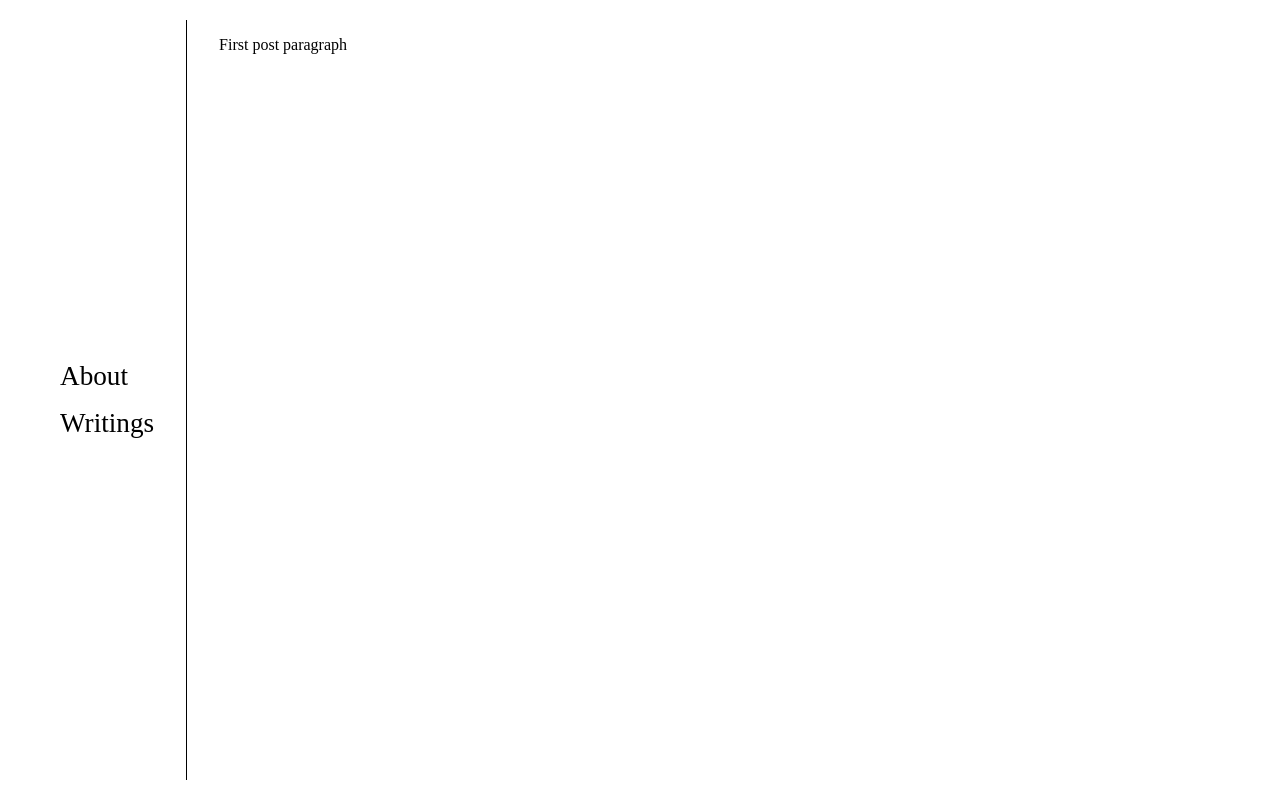
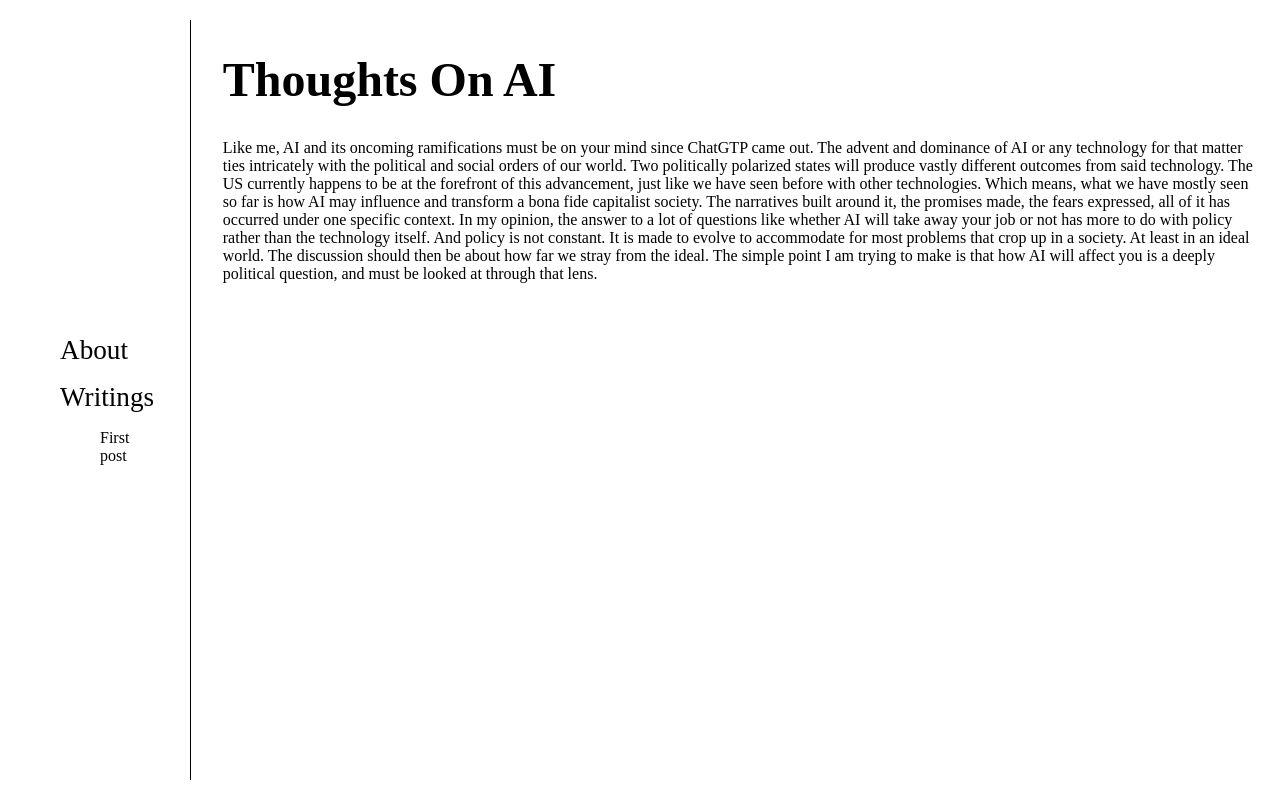
Before and after one commit to violetviolinist/personal_blog, an Eleventy site: page posts/post-01.html in a window 1280 px wide. Built offline with nearby package versions, Linux system fonts and the light colour scheme; Eleventy itself is replaced by a stand-in of ours; files that its build step writes are made by us from their sources.

Commit message:
add first post

```diff
--- a/_includes/main.html
+++ b/_includes/main.html
@@ -50,7 +50,7 @@ title: mostly rants
         color: inherit;
       }
       #postHeading {
-        font-family: "Alternate Gothic";
+        font-family: "Roboto Mono";
         font-size: 48px;
       }
       .currentNavItem {
@@ -71,7 +71,7 @@ title: mostly rants
           <li class="navItem">
             Writings
           </li>
-          <!-- <li>
+          <li>
             <ul class="bulletless-list">
               {% for post in collections.post -%}
                 <li>
@@ -81,11 +81,11 @@ title: mostly rants
                 </li>
               {% endfor -%}
             </ul>
-          </li> -->
+          </li>
         </ul>
       </div>
       <div id="contentBox">
-        <!-- <h1 id="postHeading">{{ heading }}</h1> -->
+        <h1 id="postHeading">{{ heading }}</h1>
         {{ content }}
       </div>
     </div>
--- a/posts/post-01.html
+++ b/posts/post-01.html
@@ -1,9 +1,15 @@
 ---
 tags: post
 title: First post
-heading: Thoughts On Generative AI
+heading: Thoughts On AI
 layout: main.html
 ---
 <p>
-  First post paragraph
+Like me, AI and its oncoming ramifications must be on your mind since ChatGTP came out.
+The advent and dominance of AI or any technology for that matter ties intricately with the political and social orders of our world. Two politically polarized states will
+produce vastly different outcomes from said technology. The US currently happens to be at the forefront of this advancement, just like we have seen before with other technologies.
+Which means, what we have mostly seen so far is how AI may influence and transform a bona fide capitalist society. The narratives built around it, the promises made, the fears expressed,
+all of it has occurred under one specific context. In my opinion, the answer to a lot of questions like whether AI will take away your job or not has more to do with policy rather than the technology itself.
+And policy is not constant. It is made to evolve to accommodate for most problems that crop up in a society. At least in an ideal world. The discussion should then be about how far we stray from the ideal.
+The simple point I am trying to make is that how AI will affect you is a deeply political question, and must be looked at through that lens.
 </p>
```
